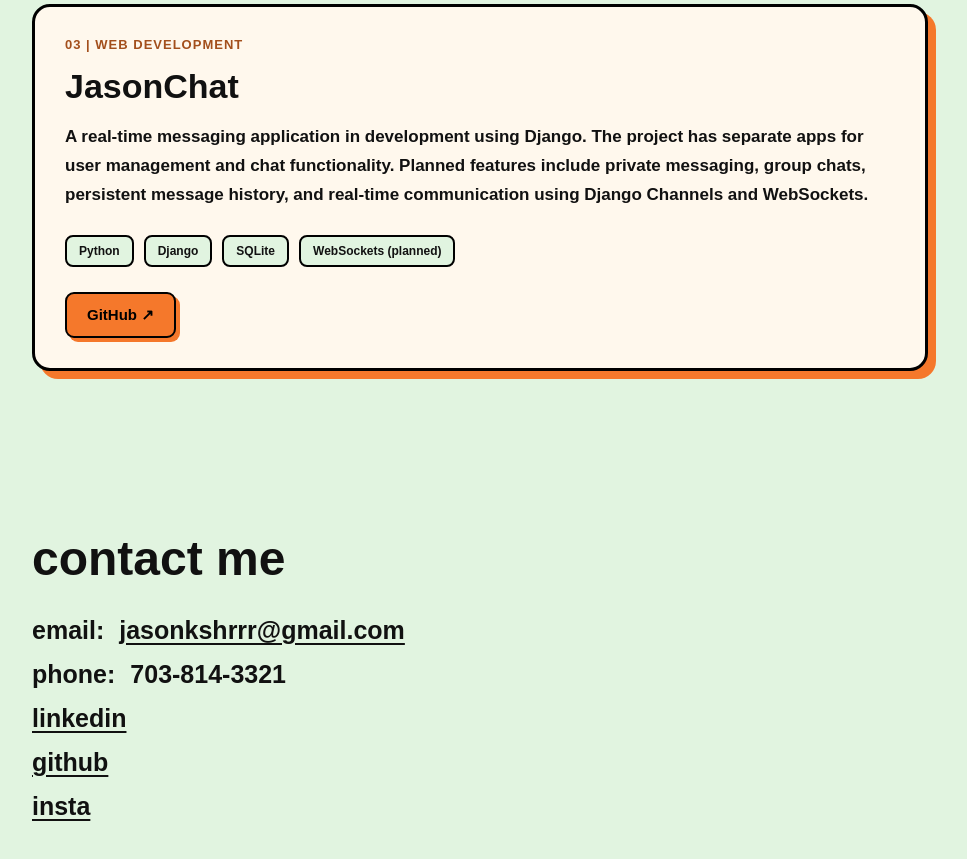
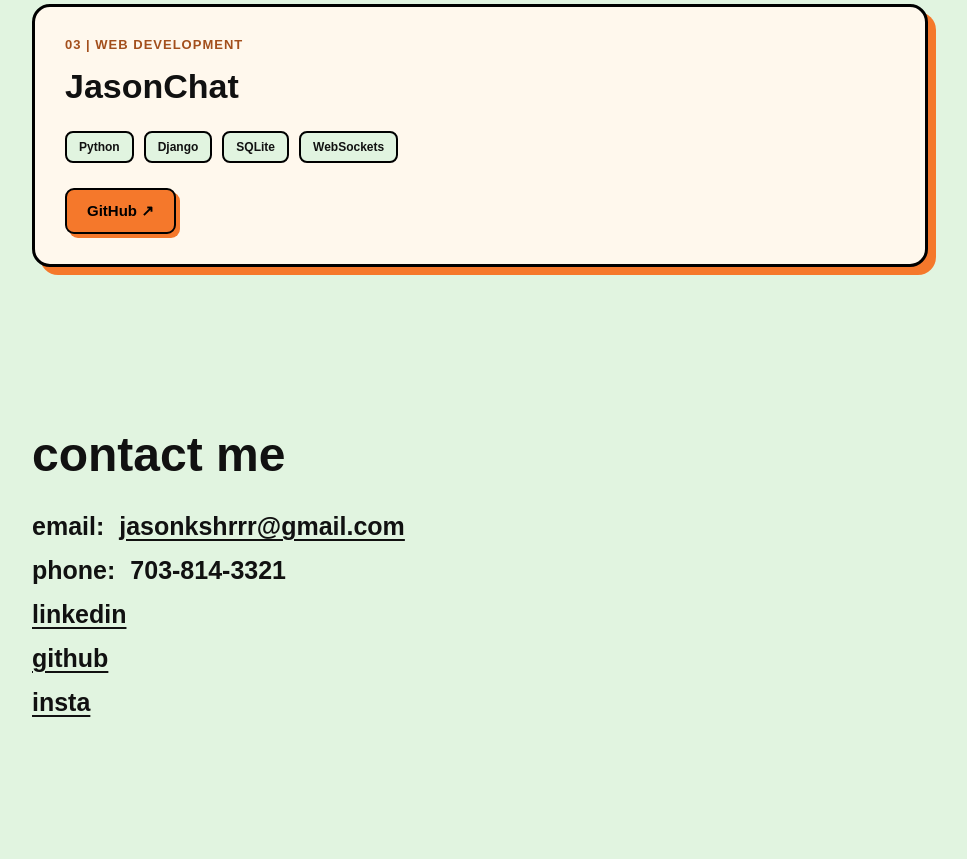
Before and after one commit to JasonKshr/JasonPortfolio, a website: page public/index.html in a window 1280 px wide. Shown: the part 4480-5339 px from the top of the page, without its empty margins (160-1127 px from the left). Drawn offline with Linux system fonts and the light colour scheme; no server answers.

Commit message:
removed all projects tab

```diff
--- a/public/index.html
+++ b/public/index.html
@@ -24,7 +24,6 @@
                 </summary>
 
                 <div class="project-dropdown">
-                    <a href="#projects">all projects</a>
                     <a href="#fraudmail">FraudMail</a>
                     <a href="#rockblaster">RockBlaster</a>
                     <a href="#jasonchat">JasonChat</a>
@@ -293,19 +292,13 @@
                     <h3>JasonChat</h3>
 
                     <p>
-                        A real-time messaging application in development
-                        using Django. The project has separate apps for
-                        user management and chat functionality. Planned
-                        features include private messaging, group chats,
-                        persistent message history, and real-time
-                        communication using Django Channels and WebSockets.
                     </p>
 
                     <div class="project-tech">
                         <span>Python</span>
                         <span>Django</span>
                         <span>SQLite</span>
-                        <span>WebSockets (planned)</span>
+                        <span>WebSockets</span>
                     </div>
 
                     <div class="project-links">
```
